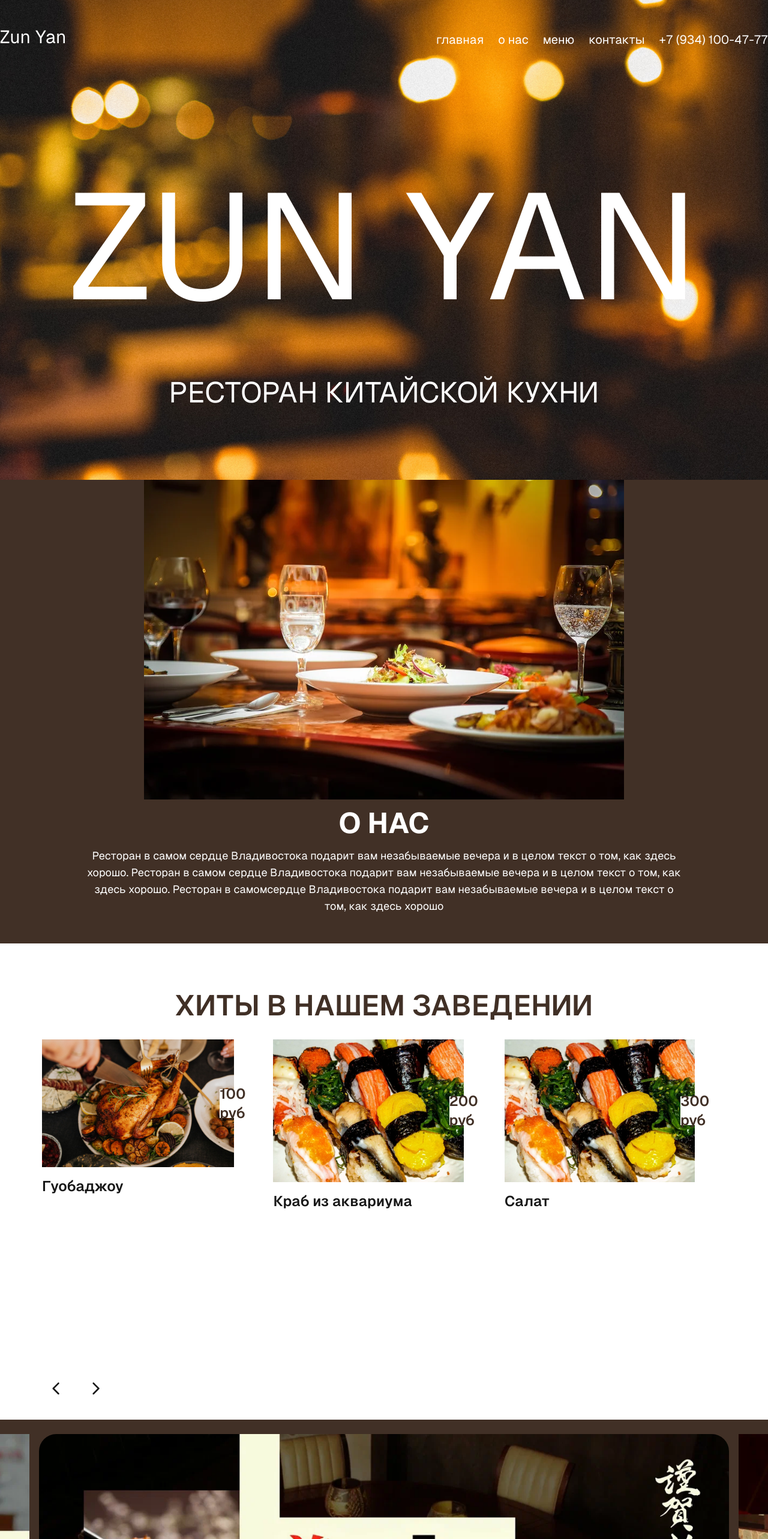
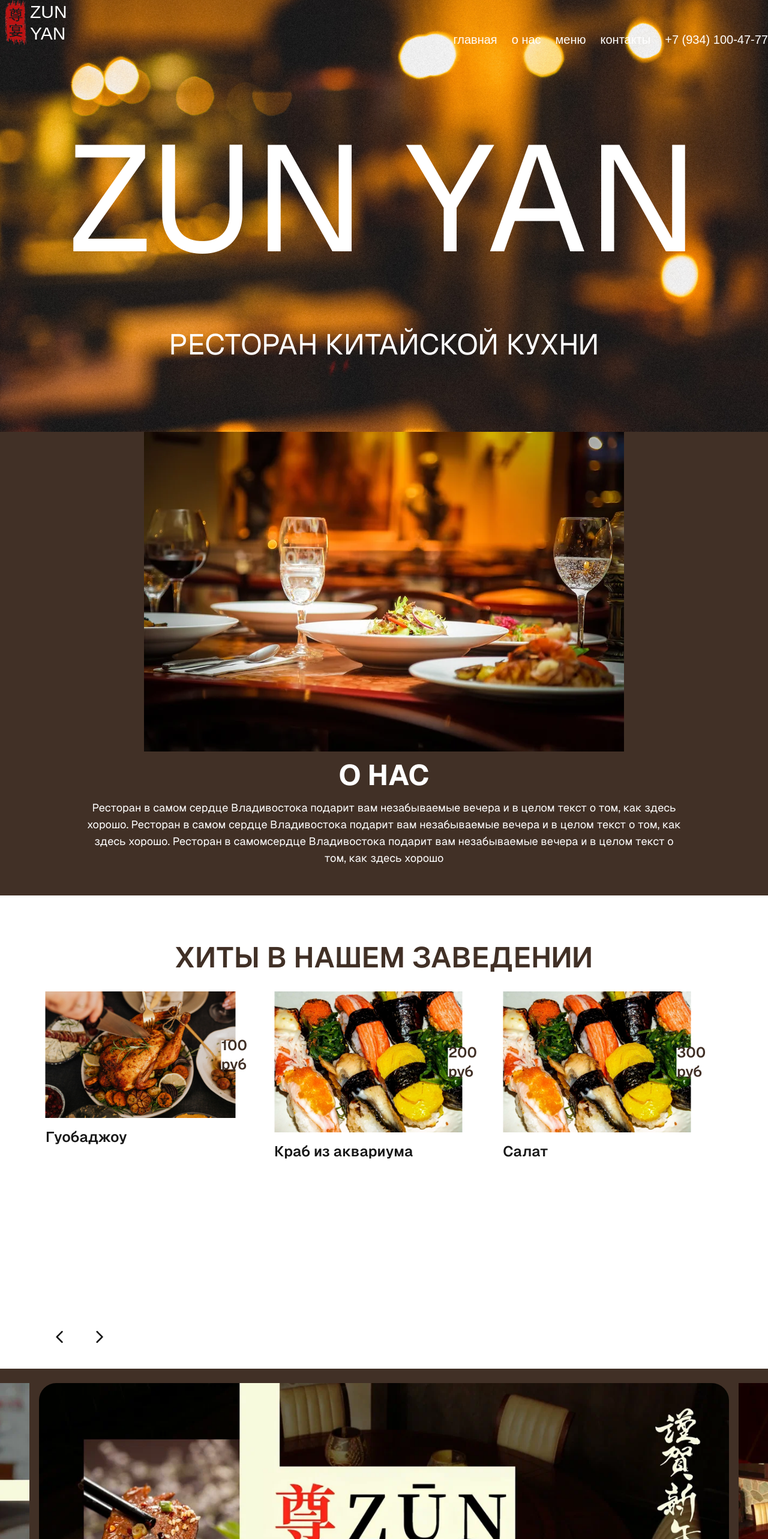
Before and after one commit to SedifBuster/zun_yan, a Next.js app: page / in a window 1280 px wide. Shown: the top 2566 px of the page at 60% size. Built offline with nearby package versions, Linux system fonts and the light colour scheme.

Commit message:
header now sticky

```diff
--- a/app/components/carousels/carouselDinners/carouselDinners.tsx
+++ b/app/components/carousels/carouselDinners/carouselDinners.tsx
@@ -12,7 +12,7 @@ type PropType = {
 
 const CarouselDinners: React.FC<PropType> = (props) => {
   const { slides, options } = props
-  const [emblaRef, emblaApi] = useEmblaCarousel(options)
+  const [emblaRef] = useEmblaCarousel(options)
 
 
 
--- a/app/components/carousels/carouselHits/carouselHits.tsx
+++ b/app/components/carousels/carouselHits/carouselHits.tsx
@@ -25,7 +25,7 @@ const EmblaCarouselHits: React.FC<PropType> = (props) => {
   } = usePrevNextButtons(emblaApi)
 
   return (
-    <section className="embla w-[90vw] max-w-[90vw]">
+    <section className="embla w-[89vw] max-w-[90vw]">
       <div className="embla__viewport" ref={emblaRef}>
         <div className="embla__container">
           {slides.map((slideHit) => (
--- a/app/components/footer/footer.tsx
+++ b/app/components/footer/footer.tsx
@@ -30,8 +30,8 @@ export
 
     <div className="flex flex-col">
       <p className="font-semibold">Юр. информация</p>
-      <p className="">
-        ООО "ПЯТНИЦА", Юр. адрес: г. Владивосток, проспект Океанский, д. 110а
+      <p className="md:max-w-56">
+        ООО &quot ПЯТНИЦА &quot, Юр. адрес: г. Владивосток, проспект Океанский, д. 110а
       </p>
       <p>ОГРН: 1242500019662</p>
       <p>ИНН: 2536346043</p>
@@ -42,6 +42,9 @@ export
       <Link href={`tel:+79341004777`}>
         <p className="underline">+7 (934) 100-47-77</p>
       </Link>
+      <Link href={`mailto:Dizel24042001@mail.ru`}>
+        <p className="underline">Dizel24042001@mail.ru</p>
+      </Link>
     </div>
     </footer>
   }
--- a/app/components/header/header.tsx
+++ b/app/components/header/header.tsx
@@ -1,4 +1,6 @@
+import Image from "next/image";
 import Link from "next/link";
+import logo from "../../../public/logo.png"
 
 const number = '+79341004777'
 //const telegramm = 'https://t.me/+79341004777'
@@ -12,20 +14,22 @@ const number = '+79341004777'
 
 export
   function Header() {
-    return <header id="homeAnchor" className="h-[10vh]">
+    return <header id="homeAnchor" className="sticky top-0 z-50 h-0 w-full">
       <div  className="h-[10vh] flex justify-between items-end  container mx-auto text-white">
       <div className="flex gap-6">
-      <nav className="flex gap-4 items-end">
-        <Link href={"#homeAnchor"}><h3 className="text-3xl">Zun Yan</h3></Link>
-        </nav>
+      <nav className="flex items-end">
+        <Link href={"#homeAnchor"} className="flex items-center">
+        <Image src={logo} alt='logo image' width={50}/>
+        <h3 className="text-3xl w-[50%]">ZUN YAN</h3></Link>
+      </nav>
       </div>
-      <div className="flex gap-6 items-end">
+      <nav className="flex gap-6 items-center max-md:hidden">
         <Link href={"#homeAnchor"}><p className="text-xl">главная</p></Link>
         <Link href={"#about_usAnchor"}><p className="text-xl">о нас</p></Link>
         <Link href={"#menuAnchor"}><p className="text-xl">меню</p></Link>
         <Link href={"#contactsAnchor"}><p className="text-xl">контакты</p></Link>
       <Link href={`tel:${number}`}><p className="text-xl">+7 (934) 100-47-77</p></Link>
-      </div>
+      </nav>
       </div>
     </header>
 }
--- a/app/globals.css
+++ b/app/globals.css
@@ -33,7 +33,7 @@ body {
 }
 
 .embla {
-  max-width: 93vw;
+  max-width: 90vw;
   margin: auto;
   --slide-height: 19rem;
   --slide-spacing: 1rem;
--- a/app/layout.tsx
+++ b/app/layout.tsx
@@ -3,6 +3,7 @@ import type { Viewport } from "next";
 import localFont from "next/font/local";
 import "./globals.css";
 import { Footer } from "./components/footer/footer";
+import { Header } from "./components/header/header";
 
 const geistSans = localFont({
   src: "./fonts/GeistVF.woff",
@@ -35,7 +36,8 @@ export default function RootLayout({
       <body
         className={`${geistSans.variable} ${geistMono.variable} antialiased`}
       >
-        <main>
+        <main >
+        <Header />
         {children}
         <Footer />
         </main>
--- a/app/page.tsx
+++ b/app/page.tsx
@@ -1,7 +1,6 @@
 import Image from "next/image";
 import CarouselPhoto from "./components/carousels/carouselPhoto/carouselPhoto";
 import { EmblaOptionsType } from 'embla-carousel'
-import { Header } from "./components/header/header";
 import logoPic1 from "../public/logo1.webp"
 import CarouselHits from "./components/carousels/carouselHits/carouselHits";
 
@@ -17,7 +16,6 @@ import slide8 from "../public/carouselPh/8.webp"
 import slide9 from "../public/carouselPh/9.webp"
 import slide10 from "../public/carouselPh/10.webp"
 import slide11 from "../public/carouselPh/11.webp"
-import CarouselDinners from "./components/carousels/carouselDinners/carouselDinners";
 
 const slidesPhoto = [
   {
@@ -161,13 +159,14 @@ export
  // const SLIDES = Array.from(Array(SLIDE_COUNT).keys())
 
 const OPTIONSHITS: EmblaOptionsType = { slidesToScroll: 3, dragFree: true, loop: true }
-const SLIDE_COUNT = 10
-const SLIDES = Array.from(Array(SLIDE_COUNT).keys())
+//const SLIDE_COUNT = 10
+//const SLIDES = Array.from(Array(SLIDE_COUNT).keys())
 
   return (
     <div className=" font-[family-name:var(--font-geist-sans)] ">
+
       <section className="bg-[url('../public/back.jpg')] bg-center bg-no-repeat bg-cover">
-        <Header />
+
         <div className="container mx-auto">
           <div  className="flex flex-col gap-8 row-start-2 items-center pt-36 sm:items-start h-[90vh] max-md:h-[70vh]  max-lg:h-[70vh]" >
             <h1 className="text-white text-[250px] w-full text-center mb-0 pb-0 max-md:text-8xl max-lg:text-7xl">ZUN YAN</h1>
@@ -214,7 +213,7 @@ const SLIDES = Array.from(Array(SLIDE_COUNT).keys())
     с 12:00 до 15:00
 
     за 350 рублей</h3>
-     <CarouselDinners slides={SLIDES}/>
+     {/*<CarouselDinners slides={SLIDES}/>*/}
       </div>
       </section>
 
```
Also changed, not shown: public/logo.png (added).
